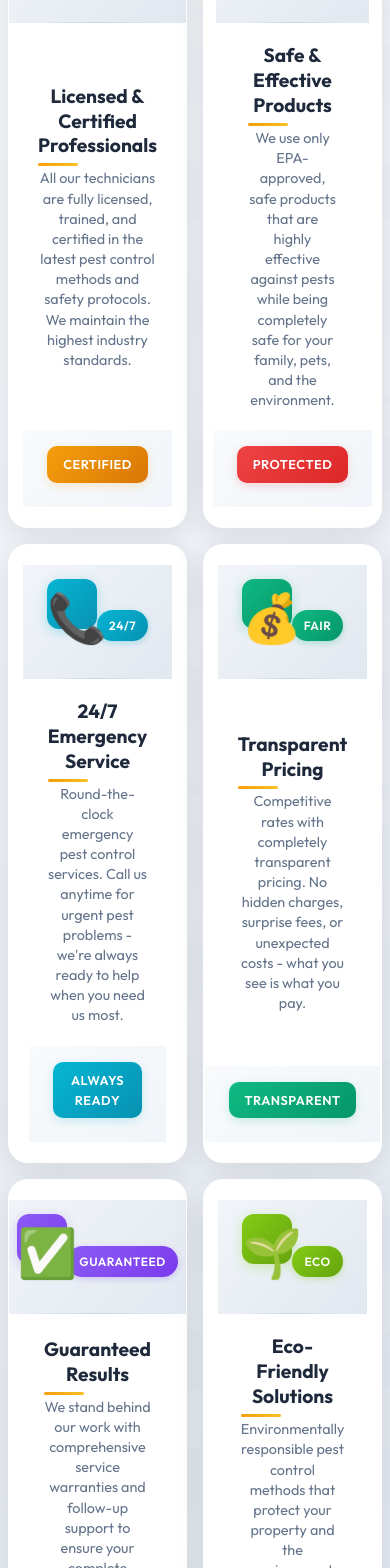
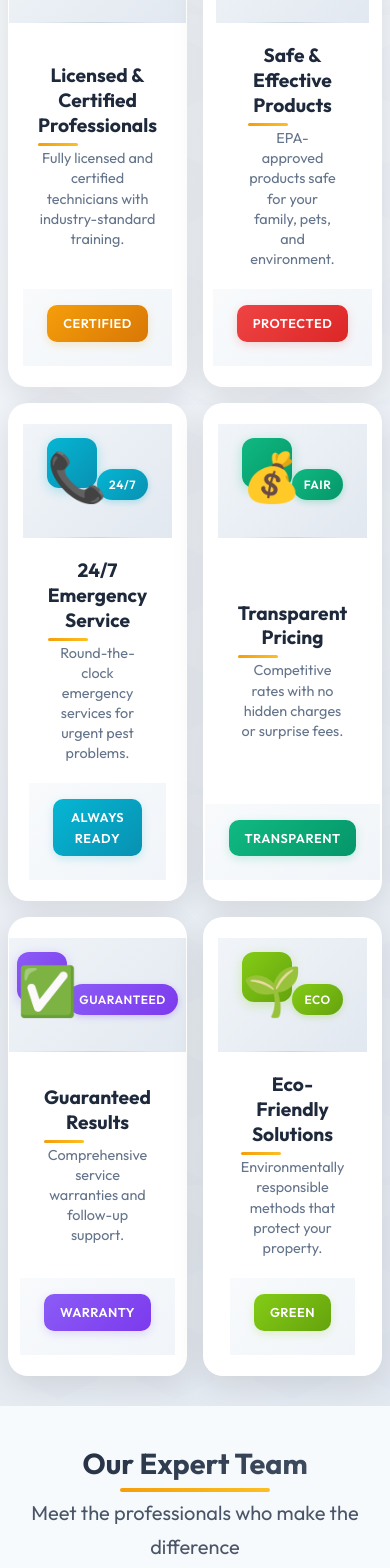
Before and after one commit to octaleadsprivatelimited-cloud/FamousPestcontrol, a React (Vite) app: page /about in a window 390 px wide. Shown: the part 6220-7788 px from the top of the page. Built offline with nearby package versions, Linux system fonts and the light colour scheme.

Commit message:
feat: Reduce content in advantages grid for better mobile display
- Shortened descriptions in all 6 advantage cards
- Made content more concise and scannable
- Improved mobile readability and layout
- Maintained key information while reducing text length
- Enhanced user experience on small screens

```diff
--- a/src/pages/About.jsx
+++ b/src/pages/About.jsx
@@ -220,7 +220,7 @@ export default function About() {
 							</div>
 							<div className="advantage-card-body">
 								<h3>Licensed & Certified Professionals</h3>
-								<p>All our technicians are fully licensed, trained, and certified in the latest pest control methods and safety protocols. We maintain the highest industry standards.</p>
+								<p>Fully licensed and certified technicians with industry-standard training.</p>
 							</div>
 							<div className="advantage-card-footer">
 								<div className="advantage-highlight">
@@ -235,7 +235,7 @@ export default function About() {
 							</div>
 							<div className="advantage-card-body">
 								<h3>Safe & Effective Products</h3>
-								<p>We use only EPA-approved, safe products that are highly effective against pests while being completely safe for your family, pets, and the environment.</p>
+								<p>EPA-approved products safe for your family, pets, and environment.</p>
 							</div>
 							<div className="advantage-card-footer">
 								<div className="advantage-highlight">
@@ -250,7 +250,7 @@ export default function About() {
 							</div>
 							<div className="advantage-card-body">
 								<h3>24/7 Emergency Service</h3>
-								<p>Round-the-clock emergency pest control services. Call us anytime for urgent pest problems - we're always ready to help when you need us most.</p>
+								<p>Round-the-clock emergency services for urgent pest problems.</p>
 							</div>
 							<div className="advantage-card-footer">
 								<div className="advantage-highlight">
@@ -265,7 +265,7 @@ export default function About() {
 							</div>
 							<div className="advantage-card-body">
 								<h3>Transparent Pricing</h3>
-								<p>Competitive rates with completely transparent pricing. No hidden charges, surprise fees, or unexpected costs - what you see is what you pay.</p>
+								<p>Competitive rates with no hidden charges or surprise fees.</p>
 							</div>
 							<div className="advantage-card-footer">
 								<div className="advantage-highlight">
@@ -280,7 +280,7 @@ export default function About() {
 							</div>
 							<div className="advantage-card-body">
 								<h3>Guaranteed Results</h3>
-								<p>We stand behind our work with comprehensive service warranties and follow-up support to ensure your complete satisfaction and peace of mind.</p>
+								<p>Comprehensive service warranties and follow-up support.</p>
 							</div>
 							<div className="advantage-card-footer">
 								<div className="advantage-highlight">
@@ -295,7 +295,7 @@ export default function About() {
 							</div>
 							<div className="advantage-card-body">
 								<h3>Eco-Friendly Solutions</h3>
-								<p>Environmentally responsible pest control methods that protect your property and the environment while delivering effective results.</p>
+								<p>Environmentally responsible methods that protect your property.</p>
 							</div>
 							<div className="advantage-card-footer">
 								<div className="advantage-highlight">
```
